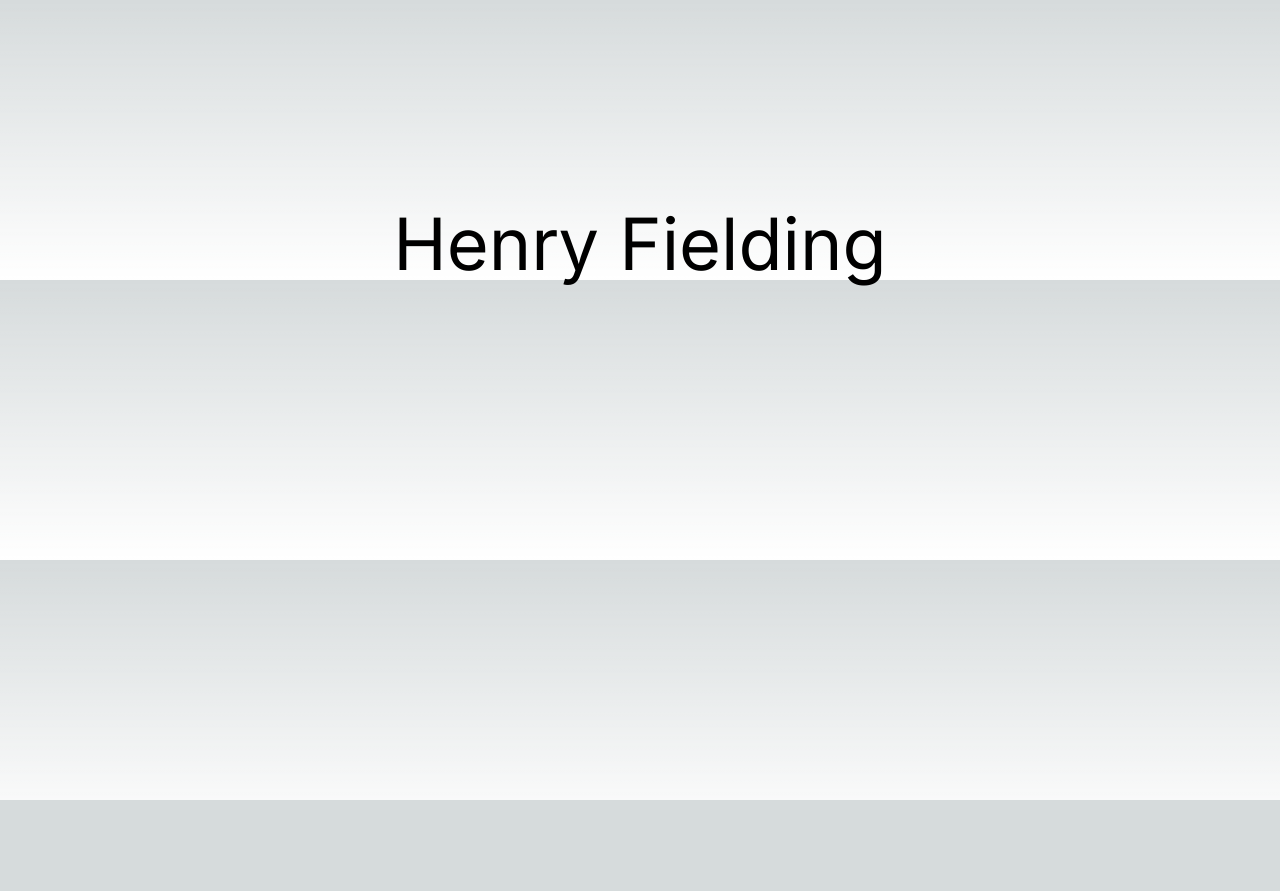
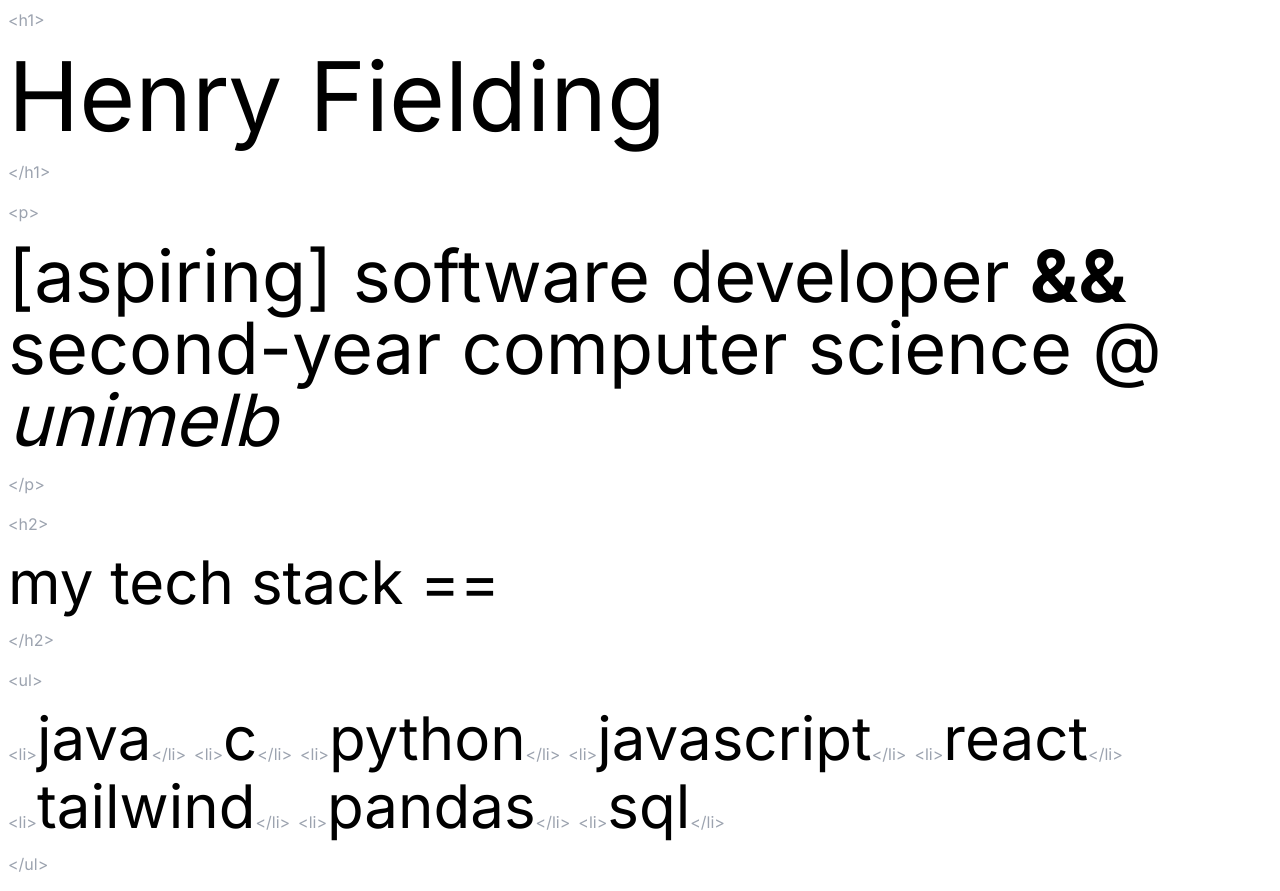
Before and after one commit to DevelopmentHF/henryfielding, a Next.js app in the folder henryfielding/: page / in a window 1280 px wide. Shown: the top 891 px of the page. Before the commit the page ends 800 px from the top, so only its background shows below. Built offline with nearby package versions, Linux system fonts and the light colour scheme.

Commit message:
major layout decided

```diff
--- a/henryfielding/src/app/globals.css
+++ b/henryfielding/src/app/globals.css
@@ -8,20 +8,14 @@
   --background-end-rgb: 255, 255, 255;
 }
 
-@media (prefers-color-scheme: dark) {
-  :root {
-    --foreground-rgb: 255, 255, 255;
-    --background-start-rgb: 0, 0, 0;
-    --background-end-rgb: 0, 0, 0;
-  }
-}
+/*@media (prefers-color-scheme: dark) {*/
+/*  :root {*/
+/*    --foreground-rgb: 255, 255, 255;*/
+/*    --background-start-rgb: 0, 0, 0;*/
+/*    --background-end-rgb: 0, 0, 0;*/
+/*  }*/
+/*}*/
 
 body {
-  color: rgb(var(--foreground-rgb));
-  background: linear-gradient(
-      to bottom,
-      transparent,
-      rgb(var(--background-end-rgb))
-    )
-    rgb(var(--background-start-rgb));
+  background-color: white;
 }
--- a/henryfielding/src/app/page.tsx
+++ b/henryfielding/src/app/page.tsx
@@ -1,8 +1,44 @@
 import HeaderText from "../components/HeaderText";
 export default function Home() {
   return (
-    <div className="flex w-screen items-center justify-center mt-52">
-        <HeaderText firstName="Henry" lastName="Fielding"/>
+    <div className="flex flex-col w-screen items-start justify-center m-2 gap-4">
+        <h1 className="text-gray-400">&lt;h1&gt;</h1>
+        <div className="flex">
+            <HeaderText firstName="Henry" lastName="Fielding"/>
+        </div>
+        <h1 className="text-gray-400">&lt;/h1&gt;</h1>
+
+        <h1 className="text-gray-400">&lt;p&gt;</h1>
+        <h1 className="text-4xl sm:text-5xl md:text-6xl lg:text-7xl xl:text8xl">[aspiring] software developer <span className="font-bold">&&</span> second-year computer science @ <span className="italic">unimelb</span></h1>
+        <h1 className="text-gray-400">&lt;/p&gt;</h1>
+
+        <h1 className="text-gray-400">&lt;h2&gt;</h1>
+        <h2 className="text-3xl sm:text-4xl md:text-5xl lg:text-6xl xl:text7xl">my tech stack == </h2>
+        <h1 className="text-gray-400">&lt;/h2&gt;</h1>
+
+        <h1 className="text-gray-400">&lt;ul&gt;</h1>
+        <div className="flex flex-wrap gap-2">
+            <div><span className="text-gray-400">&lt;li&gt;</span><span className="ext-3xl sm:text-4xl md:text-5xl lg:text-6xl xl:text7xl">java</span><span className="text-gray-400">&lt;/li&gt;</span></div>
+            <div><span className="text-gray-400">&lt;li&gt;</span><span className="ext-3xl sm:text-4xl md:text-5xl lg:text-6xl xl:text7xl">c</span><span className="text-gray-400">&lt;/li&gt;</span></div>
+            <div><span className="text-gray-400">&lt;li&gt;</span><span className="ext-3xl sm:text-4xl md:text-5xl lg:text-6xl xl:text7xl">python</span><span className="text-gray-400">&lt;/li&gt;</span></div>
+            <div><span className="text-gray-400">&lt;li&gt;</span><span className="ext-3xl sm:text-4xl md:text-5xl lg:text-6xl xl:text7xl">javascript</span><span className="text-gray-400">&lt;/li&gt;</span></div>
+            <div><span className="text-gray-400">&lt;li&gt;</span><span className="ext-3xl sm:text-4xl md:text-5xl lg:text-6xl xl:text7xl">react</span><span className="text-gray-400">&lt;/li&gt;</span></div>
+            <div><span className="text-gray-400">&lt;li&gt;</span><span className="ext-3xl sm:text-4xl md:text-5xl lg:text-6xl xl:text7xl">tailwind</span><span className="text-gray-400">&lt;/li&gt;</span></div>
+            <div><span className="text-gray-400">&lt;li&gt;</span><span className="ext-3xl sm:text-4xl md:text-5xl lg:text-6xl xl:text7xl">pandas</span><span className="text-gray-400">&lt;/li&gt;</span></div>
+            <div><span className="text-gray-400">&lt;li&gt;</span><span className="ext-3xl sm:text-4xl md:text-5xl lg:text-6xl xl:text7xl">sql</span><span className="text-gray-400">&lt;/li&gt;</span></div>
+        </div>
+        <h1 className="text-gray-400">&lt;/ul&gt;</h1>
+
+        <div className="flex items-center">
+
+        <h1 className="text-gray-400">&lt;a&gt;</h1>
+        <a href="https://github.com/developmentHF" className="text-3xl sm:text-4xl md:text-5xl lg:text-6xl xl:text7xl bg-gray-200 rounded-xl shadow-xl p-4">github</a>
+        <h1 className="text-gray-400">&lt;/a&gt;</h1>
+        <h1 className="text-gray-400">&lt;a&gt;</h1>
+        <a href="https://www.linkedin.com/in/henryfielding-aus/" className="text-3xl sm:text-4xl md:text-5xl lg:text-6xl xl:text7xl bg-gray-200 rounded-xl shadow-xl p-4">linkedin</a>
+        <h1 className="text-gray-400">&lt;/a&gt;</h1>
+
+        </div>
     </div>
   )
 }
--- a/henryfielding/src/components/HeaderText.tsx
+++ b/henryfielding/src/components/HeaderText.tsx
@@ -13,16 +13,16 @@
     return (
         <>
             {firstNameChars.map((char : string, index : number) => (
-                <motion.div className="text-4xl sm:text-5xl md:text-6xl lg:text-7xl xl:text8xl"
+                <motion.div className="text-5xl sm:text-6xl md:text-7xl lg:text-8xl xl:text9xl"
                             key={index}
                             initial={{ fontWeight: 'normal' }}
                             whileHover={{ fontWeight: 'bold', scale: 1.1}}>
                     {char}
                 </motion.div>
             ))}
-            <span className="text-4xl sm:text-5xl md:text-6xl lg:text-7xl xl:text8xl">&nbsp;</span> {/* This is a space */}
+            <span className="text-5xl sm:text-6xl md:text-7xl lg:text-8xl xl:text9xl">&nbsp;</span> {/* This is a space */}
             {lastNameChars.map((char : string, index : number) => (
-                <motion.div className="text-4xl sm:text-5xl md:text-6xl lg:text-7xl xl:text8xl"
+                <motion.div className="text-5xl sm:text-6xl md:text-7xl lg:text-8xl xl:text9xl"
                             key={index}
                             initial={{ fontWeight: 'normal' }}
                             whileHover={{ fontWeight: 'bold', scale: 1.1 }}>
```
